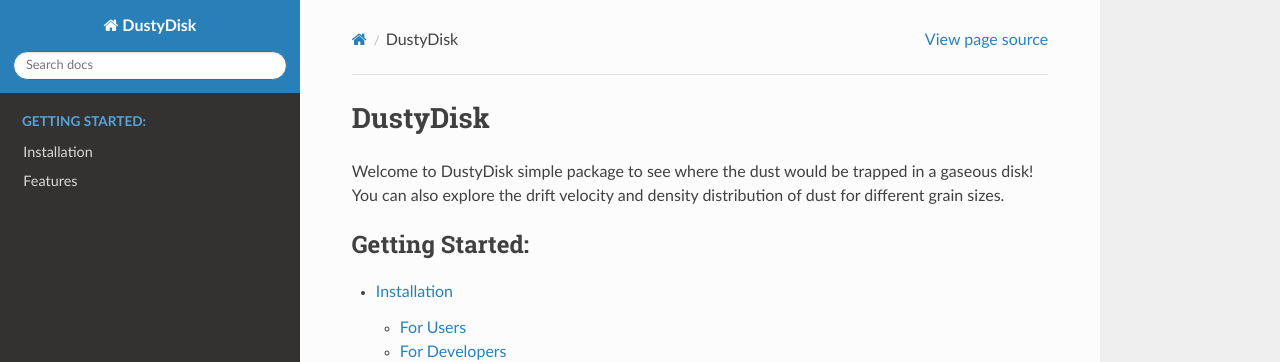
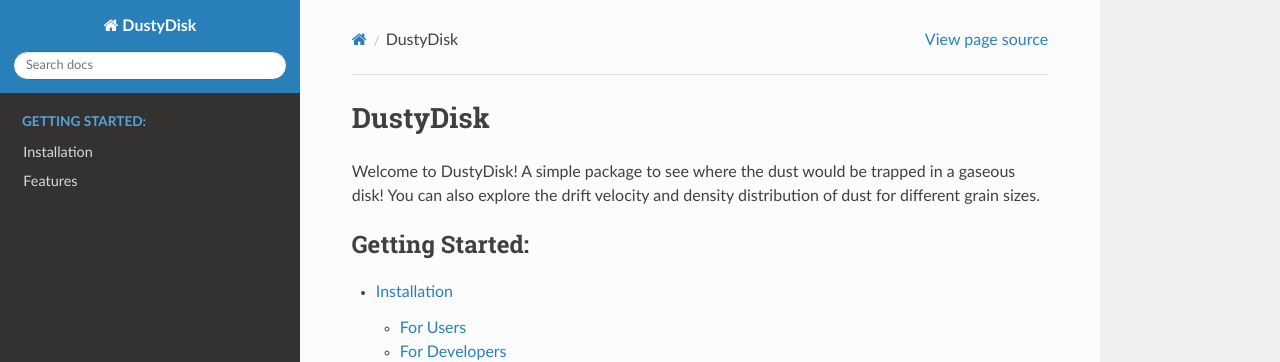
Before and after one commit to miranda-pikus/DustyDisk, a Sphinx documentation site: the page built from docs/index.rst, in a window 1280 px wide. Shown: the top 362 px of the page. Built offline with Sphinx 7.4.7 and the Read the Docs theme 3.1.0, drawn with Linux system fonts in a browser that asks for light colours.

Commit message:
modified about

```diff
--- a/docs/index.rst
+++ b/docs/index.rst
@@ -6,7 +6,7 @@
 DustyDisk
 =======================
 
-Welcome to DustyDisk simple package to see where the dust would be trapped in a gaseous disk! You can also explore the drift velocity and
+Welcome to DustyDisk! A simple package to see where the dust would be trapped in a gaseous disk! You can also explore the drift velocity and
 density distribution of dust for different grain sizes.
 
 
```
